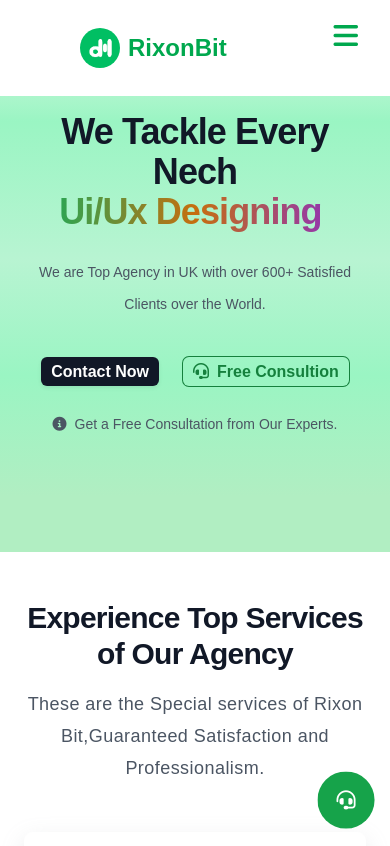
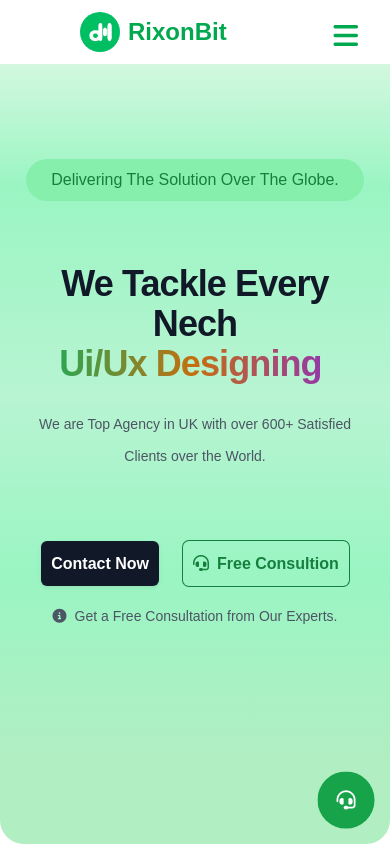
Before and after one commit to ABDULHAMEED-10/DevHooks, a React (Vite) app in the folder DevHoks/: page / in a window 390 px wide. Shown: the top 846 px of the page. Built offline with nearby package versions, Linux system fonts and the light colour scheme; what react-chatbot-kit would draw is missing.

Commit message:
home page complete

```diff
--- a/DevHoks/src/Components/Layout/Header/navbar.css
+++ b/DevHoks/src/Components/Layout/Header/navbar.css
@@ -1,5 +1,5 @@
 .navbar__container {
-  height: 6rem;
+  height: 5rem;
 }
 .navbar__logo {
   font-size: 24px;
@@ -247,6 +247,9 @@
   .navbar__list {
     display: none;
   }
+  .navbar__container {
+    height: 4rem;
+  }
 }
 
 @keyframes slideInBg {
--- a/DevHoks/src/Pages/Home/HomeComponents/CallToAction/CallToAction.jsx
+++ b/DevHoks/src/Pages/Home/HomeComponents/CallToAction/CallToAction.jsx
@@ -17,7 +17,7 @@ export const CallToAction = () => {
         </div>
       </div>
       <div>
-        <button className="bg-gray-900 text-gray-100 px-6 py-3 rounded-lg mt-4 hover:bg-gray-800 transition duration-300 transform hover:scale-105">
+        <button className="bg-gray-900 text-gray-100 px-6 py-3 rounded-lg mt-4 hover:bg-gray-800 transition duration-300 transform hover:scale-105 dark:bg-gray-100 dark:text-gray-900 ">
           <a href="/contact">Get Started Now</a>
         </button>
       </div>
--- a/DevHoks/src/Pages/Home/HomeComponents/Discount/SpecialOffer.jsx
+++ b/DevHoks/src/Pages/Home/HomeComponents/Discount/SpecialOffer.jsx
@@ -3,7 +3,7 @@ import { discountData, titleParaInfo } from "../../../../demoData";
 import TitleAndPara from "../TitleAndPara";
 export const SpecialOffer = () => {
   return (
-    <div className="bg-white py-10 sm:py-14 ">
+    <div className=" py-10 sm:py-14 ">
       <div className="mx-auto max-w-8xl px-4 lg:px-8 ">
         <TitleAndPara prop={titleParaInfo[2]} />
       </div>
--- a/DevHoks/src/Pages/Home/HomeComponents/HeroSec/HeroSection.jsx
+++ b/DevHoks/src/Pages/Home/HomeComponents/HeroSec/HeroSection.jsx
@@ -13,14 +13,14 @@ const HeroSection = () => {
     "Digital Marketing",
   ];
   return (
-    <div className="hero__section__wrapper">
-      <div className="relative isolate px-4 lg:px-8">
+    <div className="hero__section__wrapper h-svh py-12 lg:py-4 rounded-b-3xl lg:rounded-b-full">
+      <div className="relative isolate px-4 lg:px-8 ">
         <div
           aria-hidden="true"
           className="absolute inset-x-0 -z-10 transform-gpu overflow-hidden blur-3xl sm:top-[calc(100%-30rem)]"
         ></div>
         <div className="mx-auto min-w-5xl py-28 sm:py-32 lg:py-44">
-          <div className="hidden sm:mb-8 sm:flex sm:justify-center">
+          <div className="mb-16 lg:mb-8 flex justify-center">
             <div className="relative rounded-full px-4 py-2 text-md leading-6 font-medium text-green-700 bg-green-300 ring-1 ring-green-300">
               Delivering The Solution Over The Globe.{""}
             </div>
@@ -45,11 +45,11 @@ const HeroSection = () => {
               We are Top Agency in UK with over 600+ Satisfied Clients over the
               World.
             </p>
-            <div className="mt-10 flex flex-row justify-center items-center gap-4 lg:gap-6">
+            <div className="mt-20 lg:mt-10 flex flex-row justify-center items-center gap-4 lg:gap-6">
               <span>
                 <a
                   href="https://wa.me/+923000713825"
-                  className="rounded-md bg-gray-900 px-2.5 py-1.5 lg:px-3.5 lg:py-2.5 text-md font-semibold text-white shadow-sm hover:bg-green-700 focus-visible:outline focus-visible:outline-2 focus-visible:outline-offset-2 focus-visible:outline-gray-800"
+                  className="rounded-md bg-gray-900 px-2.5 py-3.5 lg:px-3.5 lg:py-2.5 text-md font-semibold text-white shadow-sm hover:bg-green-700 focus-visible:outline focus-visible:outline-2 focus-visible:outline-offset-2 focus-visible:outline-gray-800"
                 >
                   Contact Now
                 </a>
@@ -58,7 +58,7 @@ const HeroSection = () => {
               <span>
                 <a
                   href="mailto: abdulhameed000650@gmail.com"
-                  className="rounded-md ring-1 ring-green-700 px-2.5 py-1.5 lg:px-3.5 lg:py-2.5 text-md font-semibold text-green-700 hover:bg-green-700 hover:text-white focus-visible:outline focus-visible:outline-2 focus-visible:outline-offset-2 focus-visible:outline-green-800"
+                  className="rounded-md ring-1 ring-green-700 px-2.5 py-3.5 lg:px-3.5 lg:py-2.5 text-md font-semibold text-green-700 hover:bg-green-700 hover:text-white focus-visible:outline focus-visible:outline-2 focus-visible:outline-offset-2 focus-visible:outline-green-800"
                 >
                   <i className="fa-solid fa-headset pr-2"></i>
                   Free Consultion
--- a/DevHoks/src/Pages/Home/HomeComponents/Testimonial/Caurosel.jsx
+++ b/DevHoks/src/Pages/Home/HomeComponents/Testimonial/Caurosel.jsx
@@ -7,7 +7,8 @@ import { useSwipeable } from "react-swipeable";
 
 export const Caurosel = () => {
   const [currentIndex, setCurrentIndex] = useState(0);
-  const visibleItems = 2; // Display 2 items at a time
+  const [visibleItems, setVisibleItems] = useState(2); // Default to 2 items
+
   const totalItems = reviewsData.length;
 
   useEffect(() => {
@@ -16,6 +17,20 @@ export const Caurosel = () => {
     }, 5000); // Auto-scroll every 5 seconds
     return () => clearInterval(interval);
   }, [currentIndex]);
+
+  useEffect(() => {
+    const updateVisibleItems = () => {
+      if (window.innerWidth < 640) {
+        setVisibleItems(1); // 1 item for mobile
+      } else {
+        setVisibleItems(2); // 2 items for larger screens
+      }
+    };
+
+    updateVisibleItems();
+    window.addEventListener("resize", updateVisibleItems);
+    return () => window.removeEventListener("resize", updateVisibleItems);
+  }, []);
 
   const goToPrevious = () => {
     setCurrentIndex((prevIndex) =>
@@ -55,7 +70,7 @@ export const Caurosel = () => {
               key={index}
               className={`flex-shrink-0 px-4 ${
                 /* Adjust width for visible items using Tailwind's responsive classes */
-                "w-full sm:w-1/2"
+                visibleItems === 1 ? "w-full" : "w-full sm:w-1/2"
               }`}
             >
               <CaurosalCard prop={review} />
--- a/DevHoks/src/Pages/Home/home.jsx
+++ b/DevHoks/src/Pages/Home/home.jsx
@@ -13,7 +13,7 @@ import CallToAction from "./HomeComponents/CallToAction/CallToAction";
 
 const Home = () => {
   return (
-    <div>
+    <div className="">
       <MetaData title="Home" />
       <HeroSection />
       {/* <Brand /> */}
```
